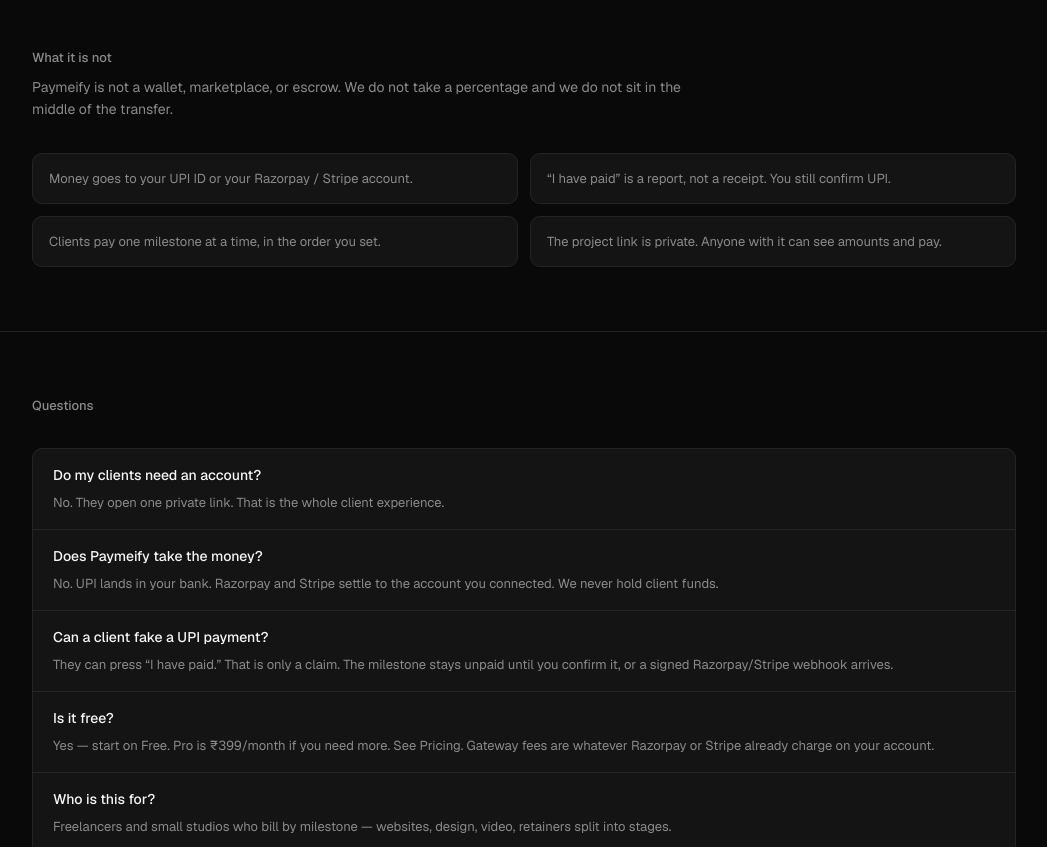
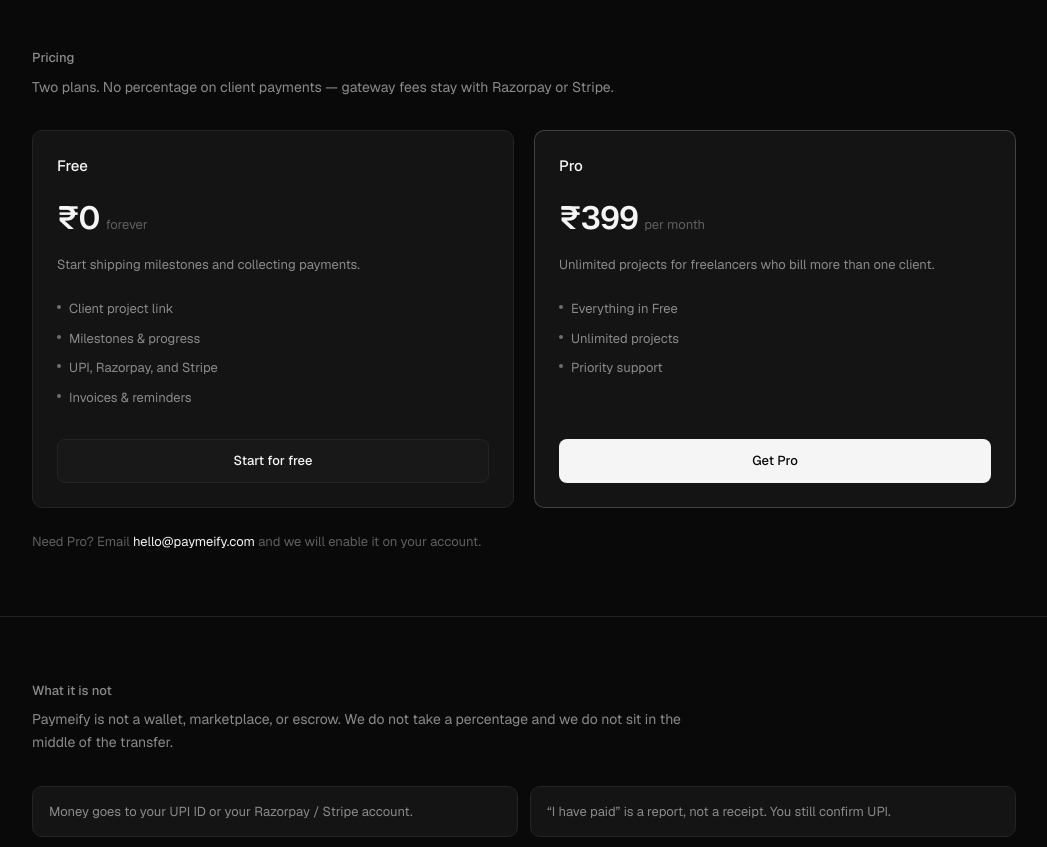
Before and after one commit to viilasa/paymeify, a Next.js app: page / in a window 1280 px wide. Shown: the part 1760-2607 px from the top of the page, without its empty margins (116-1163 px from the left). Built offline with nearby package versions, Linux system fonts and the light colour scheme.

Commit message:
Move pricing onto the landing page and remove /pricing.
Co-authored-by: Cursor <cursoragent@cursor.com>

```diff
--- a/next.config.ts
+++ b/next.config.ts
@@ -10,6 +10,11 @@ const nextConfig: NextConfig = {
   outputFileTracingRoot: path.join(import.meta.dirname, "."),
   async redirects() {
     return [
+      {
+        source: "/pricing",
+        destination: "/#pricing",
+        permanent: true,
+      },
       {
         source: "/:path*",
         has: [{ type: "host", value: "paymeify.com" }],
--- a/src/app/(app)/projects/new/new-project-form.tsx
+++ b/src/app/(app)/projects/new/new-project-form.tsx
@@ -136,7 +136,7 @@ export function NewProjectForm() {
 
       {state.code === "trial_limit" ? (
         <p className="text-[13px] text-muted-foreground">
-          <Link href="/pricing" className="font-medium text-foreground underline-offset-2 hover:underline">
+          <Link href="/#pricing" className="font-medium text-foreground underline-offset-2 hover:underline">
             View pricing
           </Link>{" "}
           to upgrade to Pro.
--- a/src/app/page.tsx
+++ b/src/app/page.tsx
@@ -4,7 +4,12 @@ import Link from "next/link";
 import { SiteFooter } from "@/components/marketing/site-footer";
 import { SiteHeader } from "@/components/marketing/site-header";
 import { Button } from "@/components/ui/button";
+import { PLANS } from "@/lib/plans";
 import { graphJsonLd } from "@/lib/seo";
+
+const upgradeMail =
+  "mailto:hello@paymeify.com?subject=" +
+  encodeURIComponent("Upgrade to Pro · ₹399/month");
 
 const steps = [
   {
@@ -84,7 +89,7 @@ const faqs = [
   },
   {
     q: "Is it free?",
-    a: "Yes — start on Free. Pro is ₹399/month if you need more. See Pricing. Gateway fees are whatever Razorpay or Stripe already charge on your account.",
+    a: "Yes — start on Free. Pro is ₹399/month if you need more. Gateway fees are whatever Razorpay or Stripe already charge on your account.",
   },
   {
     q: "Who is this for?",
@@ -124,9 +129,9 @@ export default function LandingPage() {
             </div>
             <p className="mt-4 text-[12px] text-subtle-foreground">
               Free to start.{" "}
-              <Link href="/pricing" className="underline-offset-2 hover:underline">
+              <a href="#pricing" className="underline-offset-2 hover:underline">
                 See pricing
-              </Link>
+              </a>
               . No card. Your payment keys stay yours.
             </p>
           </div>
@@ -175,6 +180,53 @@ export default function LandingPage() {
             ))}
           </dl>
         </Section>
+
+        <section id="pricing" className="scroll-mt-20 border-t border-border">
+          <div className="mx-auto w-full max-w-5xl px-4 py-12 sm:px-5 sm:py-16">
+            <h2 className="text-[13px] font-medium text-muted-foreground">Pricing</h2>
+            <p className="mt-2 max-w-2xl text-[14px] leading-relaxed text-pretty text-muted-foreground">
+              Two plans. No percentage on client payments — gateway fees stay
+              with Razorpay or Stripe.
+            </p>
+            <div className="mt-8 grid gap-4 sm:grid-cols-2 sm:gap-5">
+              <PlanCard
+                name={PLANS.free.name}
+                price={PLANS.free.priceLabel}
+                period={PLANS.free.period}
+                blurb={PLANS.free.blurb}
+                features={[...PLANS.free.features]}
+                cta={
+                  <Button asChild variant="secondary" size="lg" className="h-11 w-full">
+                    <Link href="/signup">Start for free</Link>
+                  </Button>
+                }
+              />
+              <PlanCard
+                name={PLANS.pro.name}
+                price={PLANS.pro.priceLabel}
+                period={PLANS.pro.period}
+                blurb={PLANS.pro.blurb}
+                features={[...PLANS.pro.features]}
+                emphasized
+                cta={
+                  <Button asChild variant="primary" size="lg" className="h-11 w-full">
+                    <a href={upgradeMail}>Get Pro</a>
+                  </Button>
+                }
+              />
+            </div>
+            <p className="mt-6 text-[13px] text-subtle-foreground">
+              Need Pro? Email{" "}
+              <a
+                href={upgradeMail}
+                className="text-foreground underline-offset-2 hover:underline"
+              >
+                hello@paymeify.com
+              </a>{" "}
+              and we will enable it on your account.
+            </p>
+          </div>
+        </section>
 
         <Section
           title="What it is not"
@@ -227,6 +279,50 @@ export default function LandingPage() {
       </main>
 
       <SiteFooter />
+    </div>
+  );
+}
+
+function PlanCard({
+  name,
+  price,
+  period,
+  blurb,
+  features,
+  cta,
+  emphasized,
+}: {
+  name: string;
+  price: string;
+  period: string;
+  blurb: string;
+  features: string[];
+  cta: ReactNode;
+  emphasized?: boolean;
+}) {
+  return (
+    <div
+      className={
+        emphasized
+          ? "flex flex-col rounded-card border border-foreground/20 bg-card p-6 shadow-[0_1px_0_rgba(0,0,0,0.04)]"
+          : "flex flex-col rounded-card border border-border bg-card p-6"
+      }
+    >
+      <h3 className="text-[15px] font-medium">{name}</h3>
+      <p className="mt-4 flex items-baseline gap-1.5">
+        <span className="text-[32px] font-semibold tracking-tight">{price}</span>
+        <span className="text-[13px] text-subtle-foreground">{period}</span>
+      </p>
+      <p className="mt-3 text-[13px] leading-relaxed text-muted-foreground">{blurb}</p>
+      <ul className="mt-6 flex-1 space-y-2.5 text-[13px] text-muted-foreground">
+        {features.map((feature) => (
+          <li key={feature} className="flex gap-2">
+            <span className="mt-1.5 h-1 w-1 shrink-0 rounded-full bg-foreground/40" aria-hidden />
+            <span>{feature}</span>
+          </li>
+        ))}
+      </ul>
+      <div className="mt-8">{cta}</div>
     </div>
   );
 }
--- a/src/app/terms/page.tsx
+++ b/src/app/terms/page.tsx
@@ -101,8 +101,8 @@ export default function TermsPage() {
         accept the new terms.
       </p>
       <p>
-        Paymeify may offer Free and Pro plans. Current prices are at
-        www.paymeify.com/pricing. We do not take a cut of client payments;
+        Paymeify may offer Free and Pro plans. Current prices are on
+        www.paymeify.com. We do not take a cut of client payments;
         gateway fees stay with your bank, Razorpay, or Stripe.
       </p>
 
--- a/src/components/marketing/site-footer.tsx
+++ b/src/components/marketing/site-footer.tsx
@@ -1,7 +1,7 @@
 import Link from "next/link";
 
 const links = [
-  { href: "/pricing", label: "Pricing" },
+  { href: "/#pricing", label: "Pricing" },
   { href: "/demo", label: "Demo" },
   { href: "/login", label: "Log in" },
   { href: "/signup", label: "Sign up" },
--- a/src/components/marketing/site-header.tsx
+++ b/src/components/marketing/site-header.tsx
@@ -12,7 +12,7 @@ export function SiteHeader() {
         </Link>
         <nav className="flex items-center gap-1.5">
           <Button asChild variant="ghost" size="sm" className="min-h-11 px-3 sm:min-h-7 sm:px-2.5">
-            <Link href="/pricing">Pricing</Link>
+            <Link href="/#pricing">Pricing</Link>
           </Button>
           <Button asChild variant="ghost" size="sm" className="min-h-11 px-3 sm:min-h-7 sm:px-2.5">
             <Link href="/login">Log in</Link>
--- a/src/lib/seo.ts
+++ b/src/lib/seo.ts
@@ -35,7 +35,6 @@ export const site = {
 
 export const publicIndexRoutes = [
   { path: "/", changeFrequency: "weekly" as const, priority: 1 },
-  { path: "/pricing", changeFrequency: "monthly" as const, priority: 0.8 },
   { path: "/demo", changeFrequency: "monthly" as const, priority: 0.7 },
   { path: "/signup", changeFrequency: "monthly" as const, priority: 0.6 },
   { path: "/login", changeFrequency: "yearly" as const, priority: 0.3 },
```
Also changed, not shown: src/app/pricing/page.tsx (deleted, +0 -129 lines).
